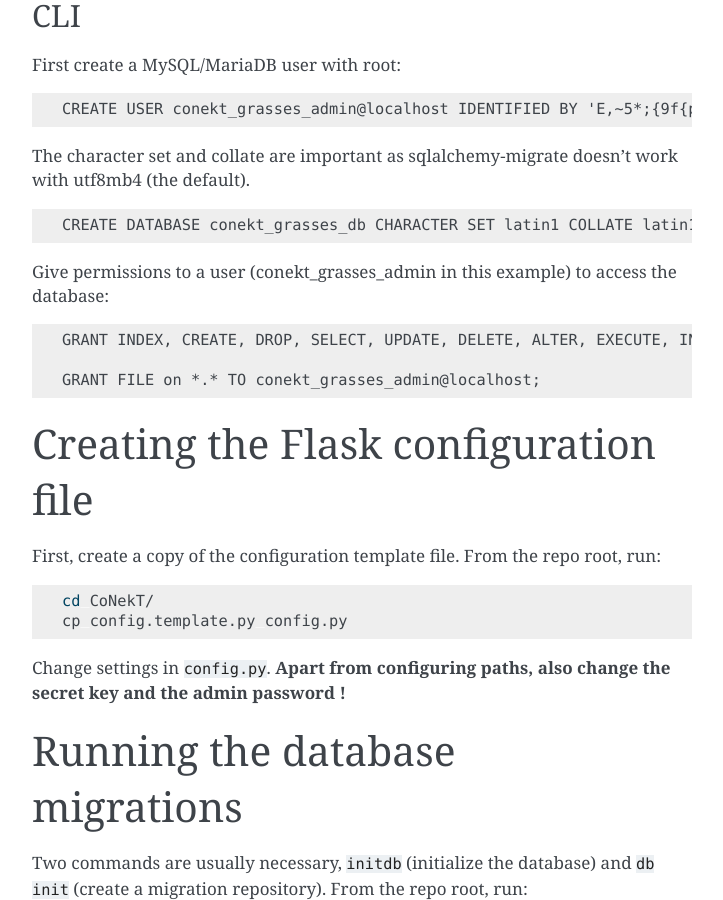
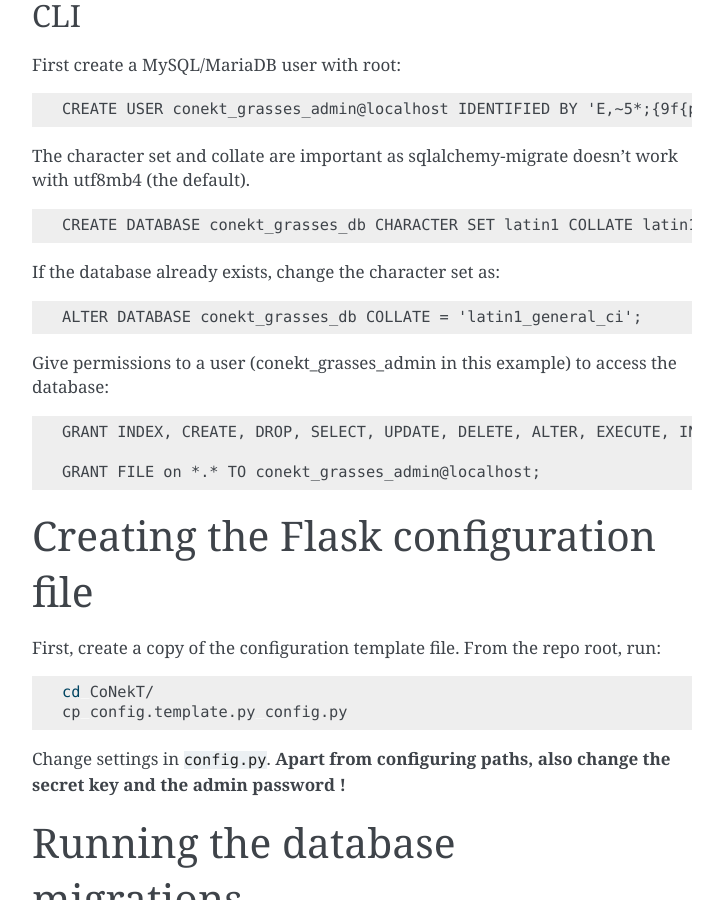
Before and after one commit to labbces/conekt_grasses, a Sphinx documentation site: the page built from CoNekT/docs/source/connect_mysql.md, in a window 1280 px wide and 900 px high, scrolled down 611 px. Shown: the whole window, without its empty margins (388-1111 px from the left). Built offline with Sphinx 7.4.7, drawn with Linux system fonts in a browser that asks for light colours.

Commit message:
Update connect_mysql.md

```diff
--- a/CoNekT/docs/source/connect_mysql.md
+++ b/CoNekT/docs/source/connect_mysql.md
@@ -27,6 +27,10 @@
 The character set and collate are important as sqlalchemy-migrate doesn't work with utf8mb4 (the default).
 
     CREATE DATABASE conekt_grasses_db CHARACTER SET latin1 COLLATE latin1_general_ci;
+
+If the database already exists, change the character set as:
+
+    ALTER DATABASE conekt_grasses_db COLLATE = 'latin1_general_ci';
 
 Give permissions to a user (conekt_grasses_admin in this example) to access the database:
 
```
